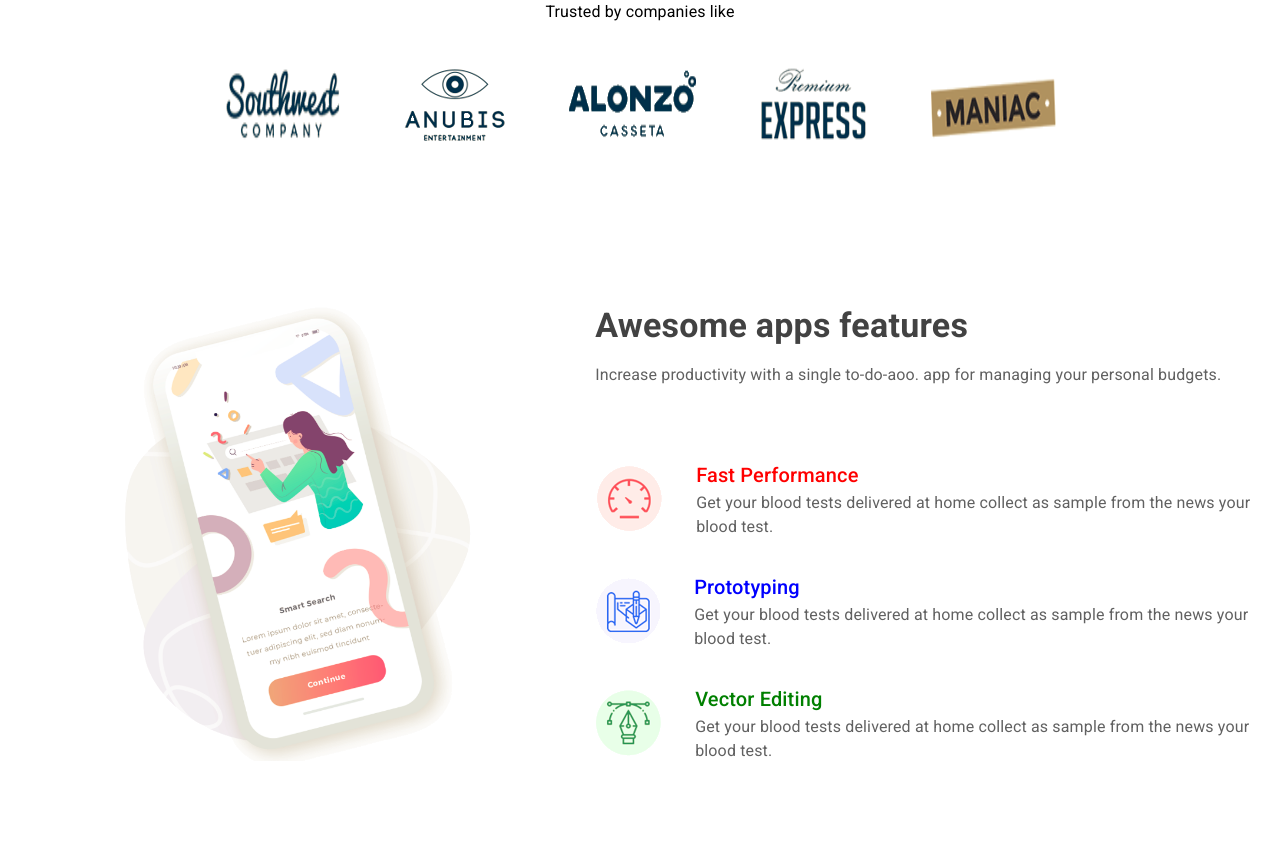
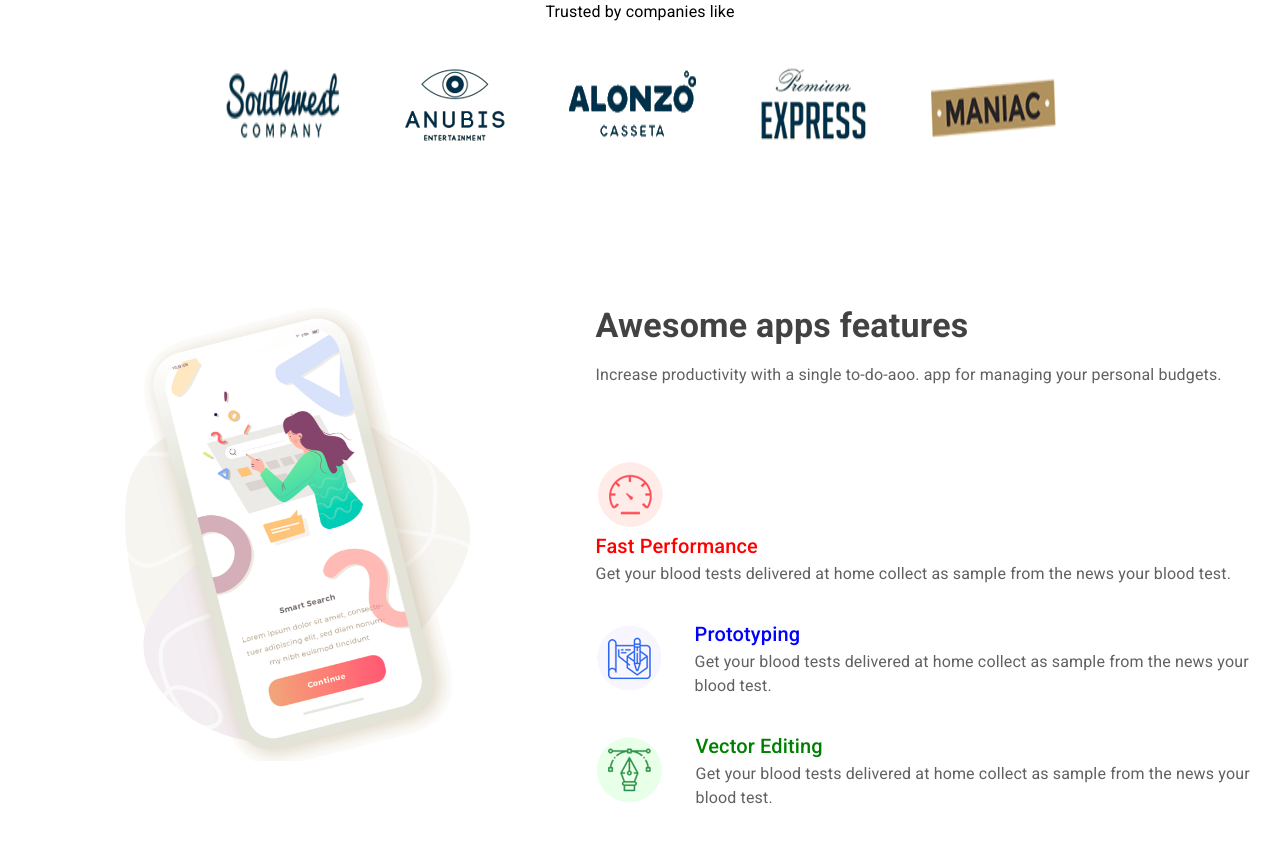
Before and after one commit to Buddahbot/my-app, a React (Create React App) app: page / in a window 1280 px wide. Before the commit the page ends 800 px from the top, so only its background shows below. Built offline with nearby package versions, Linux system fonts and the light colour scheme.

Commit message:
feature-aspect component can change orientation dynamically (for re-use)

```diff
--- a/src/components/awesome-apps-feature.jsx
+++ b/src/components/awesome-apps-feature.jsx
@@ -46,7 +46,7 @@ const AwesomeAppsFeatures = () => {
               headColor="red"
               headline="Fast Performance"
               content="Get your blood tests delivered at home collect as sample from the news your blood test."
-              orientation=""
+              direction="column"
             />
           </Stack>
           <Stack mb={4}>
@@ -55,7 +55,7 @@ const AwesomeAppsFeatures = () => {
               headColor="blue"
               headline="Prototyping"
               content="Get your blood tests delivered at home collect as sample from the news your blood test."
-              orientation=""
+              direction="row"
             />
           </Stack>
           <Stack mb={4}>
@@ -64,7 +64,7 @@ const AwesomeAppsFeatures = () => {
               headColor="green"
               headline="Vector Editing"
               content="Get your blood tests delivered at home collect as sample from the news your blood test."
-              orientation=""
+              direction="row"
             />
           </Stack>
         </Stack>
--- a/src/components/feature-aspect.jsx
+++ b/src/components/feature-aspect.jsx
@@ -3,11 +3,17 @@ import { Stack, Typography } from "@mui/material";
 import { grey } from "@mui/material/colors";
 import "./feature-aspect.css";
 
-const FeatureAspect = ({ icon, headline, headColor, content, orientation }) => {
+const FeatureAspect = ({ icon, headline, headColor, content, direction }) => {
+  const getAlignItems = () => {
+    return direction === "row" ? "center" : "flex-start";
+  };
+
   return (
-    <Stack direction="row" alignItems="center">
-      <img src={icon} alt="Icon" />
-      <Stack direction="column" ml={4}>
+    <Stack direction={direction} alignItems={getAlignItems()}>
+      <Stack mr={4}>
+        <img src={icon} alt="Icon" />
+      </Stack>
+      <Stack direction="column">
         <Typography variant="h6" color={headColor}>
           {headline}
         </Typography>
```
